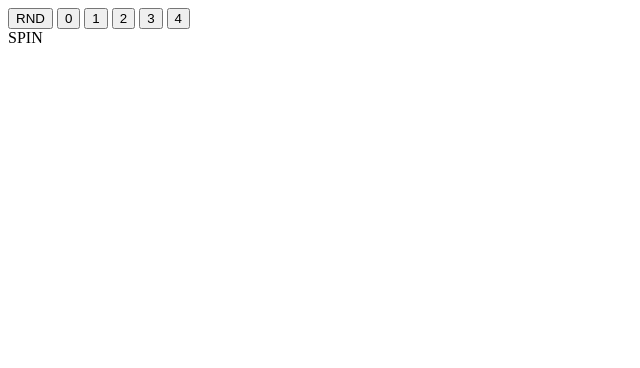
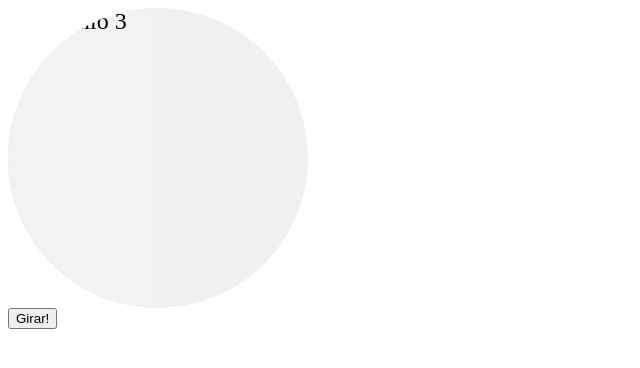
Before and after one commit to kayrow558/roleta, a plain HTML site: page index.html in a window 1280 px wide. Shown: the whole page, without its empty margins (0-640 px from the left). Drawn offline with Linux system fonts and the light colour scheme.

Commit message:
index.html

```diff
--- a/index.html
+++ b/index.html
@@ -1,19 +1,56 @@
-<button onclick="spinner.spin()">RND</button>
-<button onclick="spinner.spin(0)">0</button>
-<button onclick="spinner.spin(1)">1</button>
-<button onclick="spinner.spin(2)">2</button>
-<button onclick="spinner.spin(3)">3</button>
-<button onclick="spinner.spin(4)">4</button>
+<!DOCTYPE html>
+<html>
+<head>
+  <title>Roleta</title>
+  <style>
+    .roleta {
+      width: 300px;
+      height: 300px;
+      border-radius: 50%;
+      background-color: #f0f0f0;
+      position: relative;
+      overflow: hidden;
+    }
 
-<div class="roulette">
-  <div class="spinner"></div>
-  <div class="shadow"></div>
-  <div class="markers">
-    <div class="triangle">
+    .setor {
+      position: absolute;
+      width: 50%;
+      height: 100%;
+      transform-origin: left center;
+      text-align: center;
+      font-size: 24px;
+    }
 
-    </div>
+    .setor:nth-child(odd) {
+      background-color: #f2f2f2;
+    }
+
+    .setor:nth-child(even) {
+      background-color: #e0e0e0;
+    }
+  </style>
+</head>
+<body>
+  <div class="roleta">
+    <div class="setor">Prêmio 1</div>
+    <div class="setor">Prêmio 2</div>
+    <div class="setor">Prêmio 3</div>
   </div>
-  <div class="button">
-    <span>SPIN</span>
-  </div>
-</div>
+  <button onclick="girar()">Girar!</button>
+  <p id="resultado"></p>
+
+  <script>
+    const roleta = document.querySelector('.roleta');
+    const resultado = document.getElementById('resultado');
+
+    function girar() {
+      const numSetores = roleta.children.length;
+      const anguloAleatorio = Math.random() * 360 * numSetores;
+      roleta.style.transform = `rotate(${anguloAleatorio}deg)`;
+
+      const setorVencedor = Math.floor(anguloAleatorio / (360 / numSetores));
+      resultado.textContent = `Vencedor: ${roleta.children[setorVencedor].textContent}`;
+    }
+  </script>
+</body>
+</html>
```
Also changed, not shown: main.css (deleted, +0 -16 lines), main.js (deleted, +0 -17 lines).
